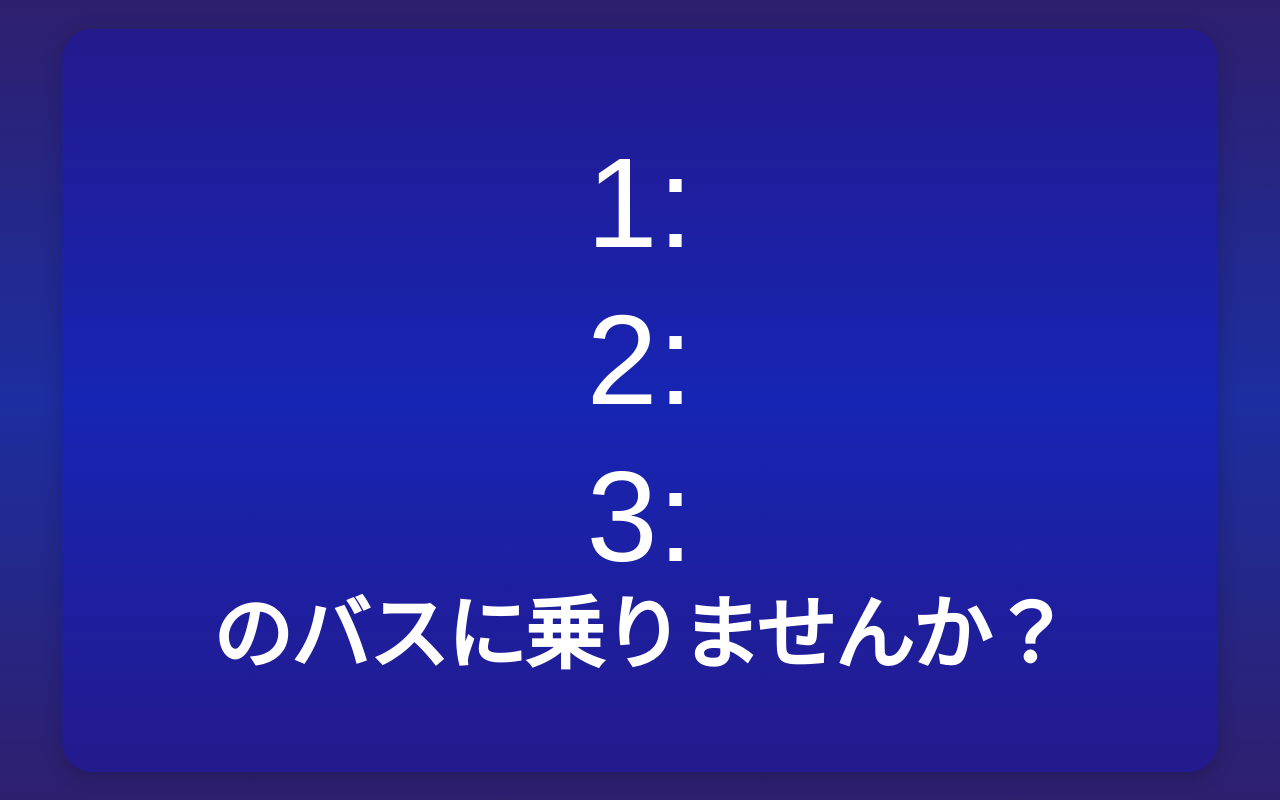
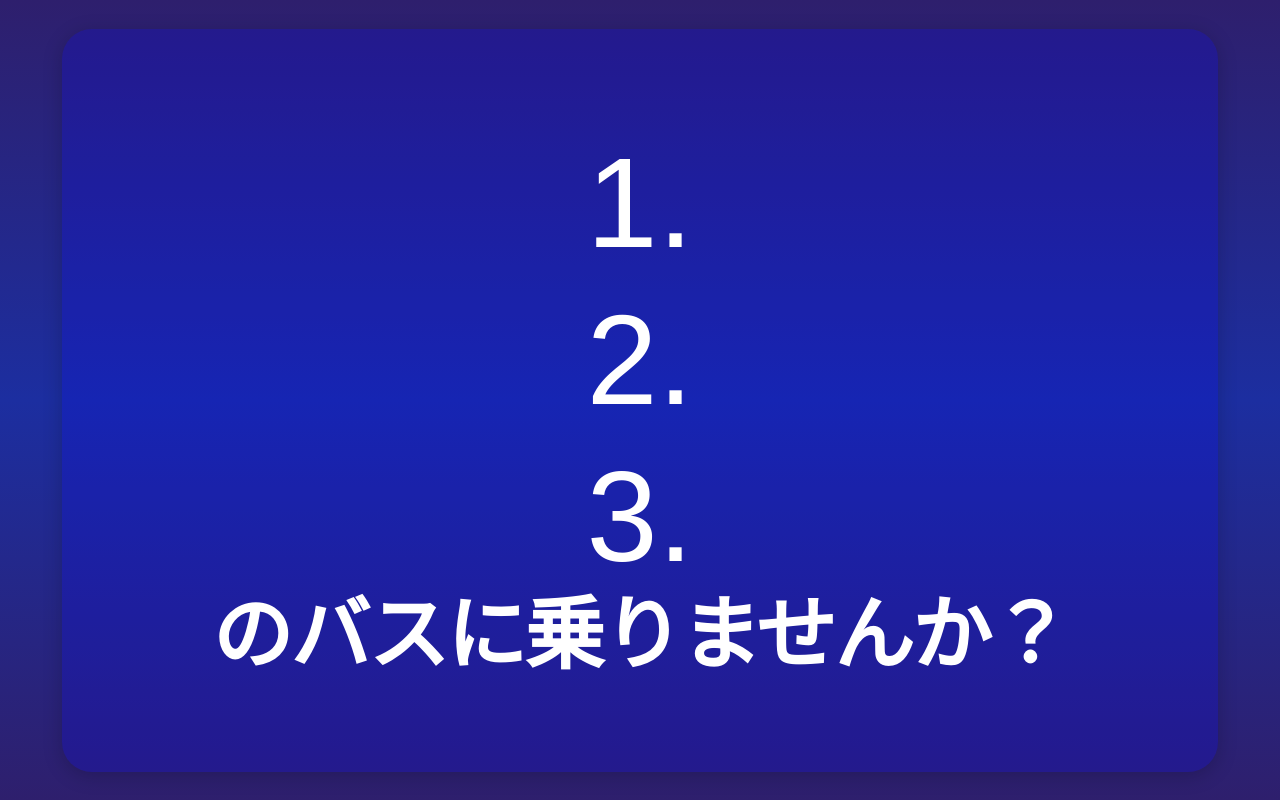
Before and after one commit to SatohAyaka/leaving-match-front, a Next.js app: page / in a window 1280 px wide. Built offline with nearby package versions, Linux system fonts and the light colour scheme.

Commit message:
fix: 表記の統一

```diff
--- a/src/components/selectBustimeDisplay.tsx
+++ b/src/components/selectBustimeDisplay.tsx
@@ -18,13 +18,13 @@ export default function BusTimeDisplay({
     return (
         <div className={`display night`}>
             <div className="center-box">
-                <div className="time">1: {previous}
+                <div className="time">1. {previous}
                     <div className="vote-dots">{renderDots(previousVote)}</div>
                 </div>
-                <div className="time">2: {nearest}
+                <div className="time">2. {nearest}
                     <div className="vote-dots">{renderDots(nearestVote)}</div>
                 </div>
-                <div className="time">3: {next}
+                <div className="time">3. {next}
                     <div className="vote-dots">{renderDots(nextVote)}</div>
                 </div>
                 <div className="message">のバスに乗りませんか？</div>
```
